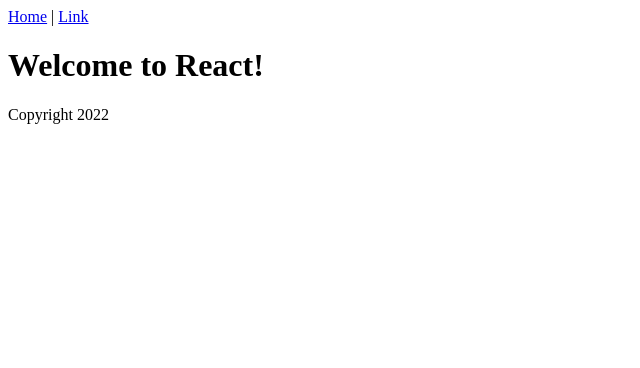
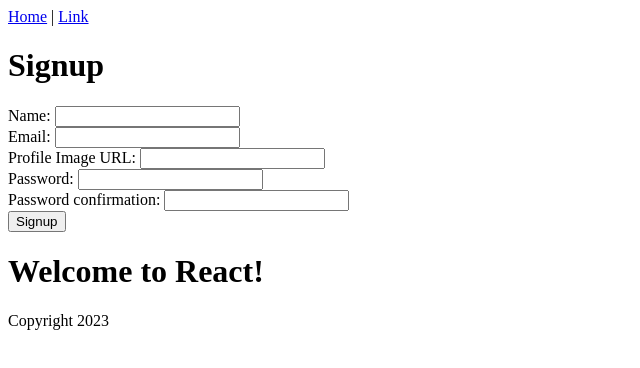
Before and after one commit to kangenoch/favorite-entertainment-frontend, a React (Vite) app: page / in a window 1280 px wide. Shown: the top 368 px of the page, without its empty margins (0-640 px from the left). Built offline with nearby package versions, Linux system fonts and the light colour scheme.

Commit message:
adds signup page, data input confirmed with postico

```diff
--- a/src/Content.jsx
+++ b/src/Content.jsx
@@ -1,6 +1,9 @@
+import { Signup } from "./Signup";
+
 export function Content() {
   return (
     <div>
+      <Signup />
       <h1>Welcome to React!</h1>
     </div>
   );
--- a/src/Footer.jsx
+++ b/src/Footer.jsx
@@ -1,7 +1,7 @@
 export function Footer() {
   return (
     <footer>
-      <p>Copyright 2022</p>
+      <p>Copyright 2023</p>
     </footer>
   );
 }
--- /dev/null
+++ b/src/Signup.jsx
@@ -0,0 +1,53 @@
+import axios from "axios";
+import { useState } from "react";
+
+export function Signup() {
+  const [errors, setErrors] = useState([]);
+
+  const handleSubmit = (event) => {
+    event.preventDefault();
+    setErrors([]);
+    const params = new FormData(event.target);
+    axios
+      .post("http://localhost:3000/users.json", params)
+      .then((response) => {
+        console.log(response.data);
+        event.target.reset();
+        window.location.href = "/"; // Change this to hide a modal, redirect to a specific page, etc.
+      })
+      .catch((error) => {
+        console.log(error.response.data.errors);
+        setErrors(error.response.data.errors);
+      });
+  };
+
+  return (
+    <div id="signup">
+      <h1>Signup</h1>
+      <ul>
+        {errors.map((error) => (
+          <li key={error}>{error}</li>
+        ))}
+      </ul>
+      <form onSubmit={handleSubmit}>
+        <div>
+          Name: <input name="name" type="text" />
+        </div>
+        <div>
+          Email: <input name="email" type="email" />
+        </div>
+        <div>
+          Profile Image URL: <input name="image_url" type="text" />
+        </div>
+
+        <div>
+          Password: <input name="password" type="password" />
+        </div>
+        <div>
+          Password confirmation: <input name="password_confirmation" type="password" />
+        </div>
+        <button type="submit">Signup</button>
+      </form>
+    </div>
+  );
+}
```
